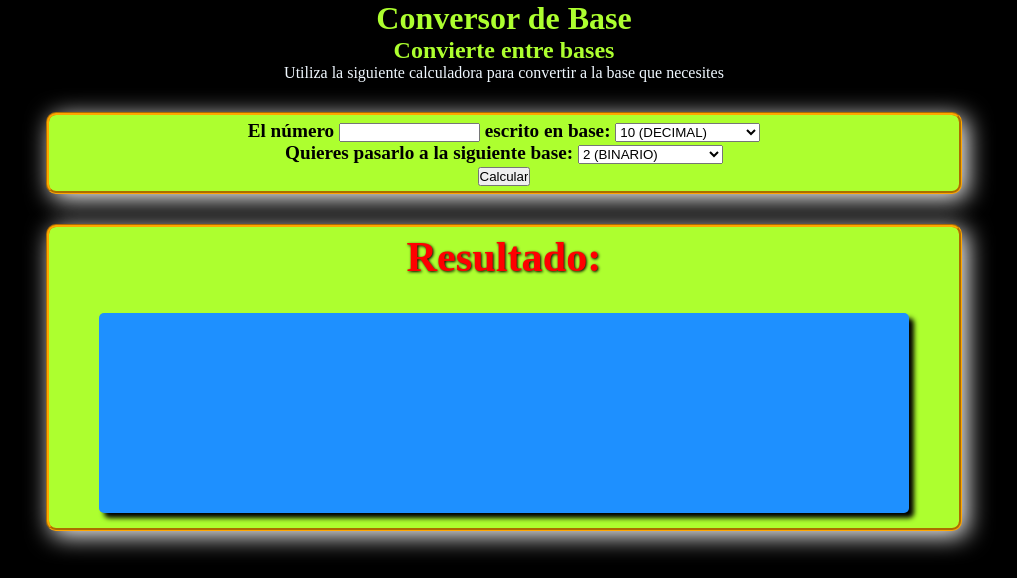
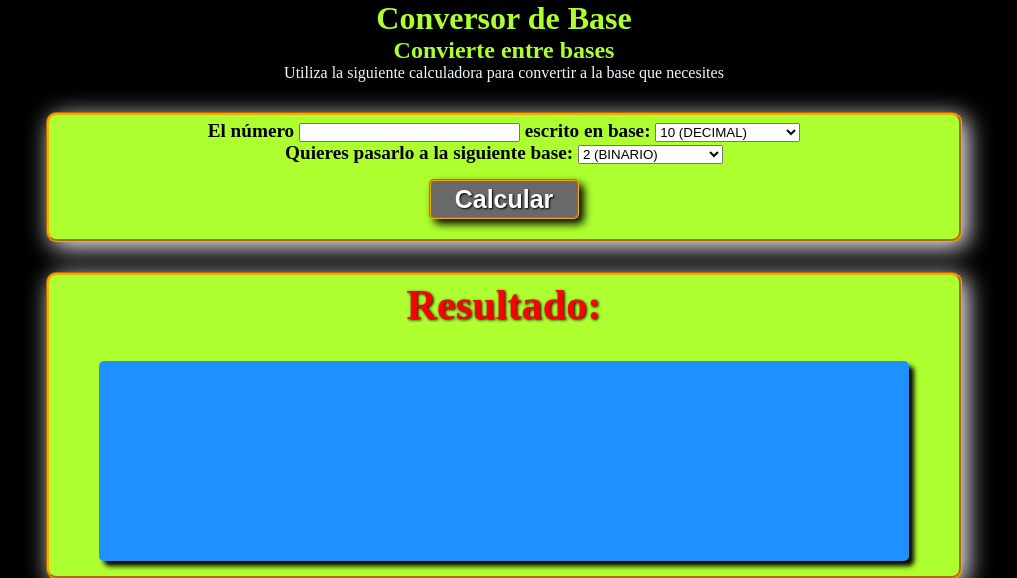
Before and after one commit to raupulus/Mini-Aplicaciones-Web, a PHP site: page / in a window 1280 px wide. Shown: the top 578 px of the page, without its empty margins (136-1153 px from the left). Run offline with PHP 8.4, Linux system fonts and the light colour scheme.

Commit message:
retoques

```diff
--- a/Conversor_De_Base/index.php
+++ b/Conversor_De_Base/index.php
@@ -16,7 +16,7 @@
 	<H2 id="titulo2">Convierte entre bases</H2>
 	<P>Utiliza la siguiente calculadora para convertir a la base que necesites</P>
 	<DIV class="ejemplo">
-		El número <INPUT type="text" name="entrada" id="entrada" size = "15" maxlength = "15"/> escrito en base:
+		El número <INPUT type="text" name="entrada" id="entrada" size = "25" maxlength = "25"/> escrito en base:
 		<SELECT name="selectEntrada" id="selectEntrada">
 			<OPTION value="2">2 (BINARIO)</OPTION>
 			<OPTION value="3">3</OPTION>
@@ -59,7 +59,7 @@
 
 		<BR/>
 
-		<INPUT type="button" value="Calcular" onclick="accion()"/>
+		<INPUT type="button" value="Calcular" onclick="CalcularBase()" id="botoncalcultar"/>
 	</DIV>
 
 	<DIV class="ejemplo">
@@ -72,8 +72,5 @@
 
 		</P>
 	</DIV>
-<?php
-
-?>
 </BODY>
 </HTML>
```
